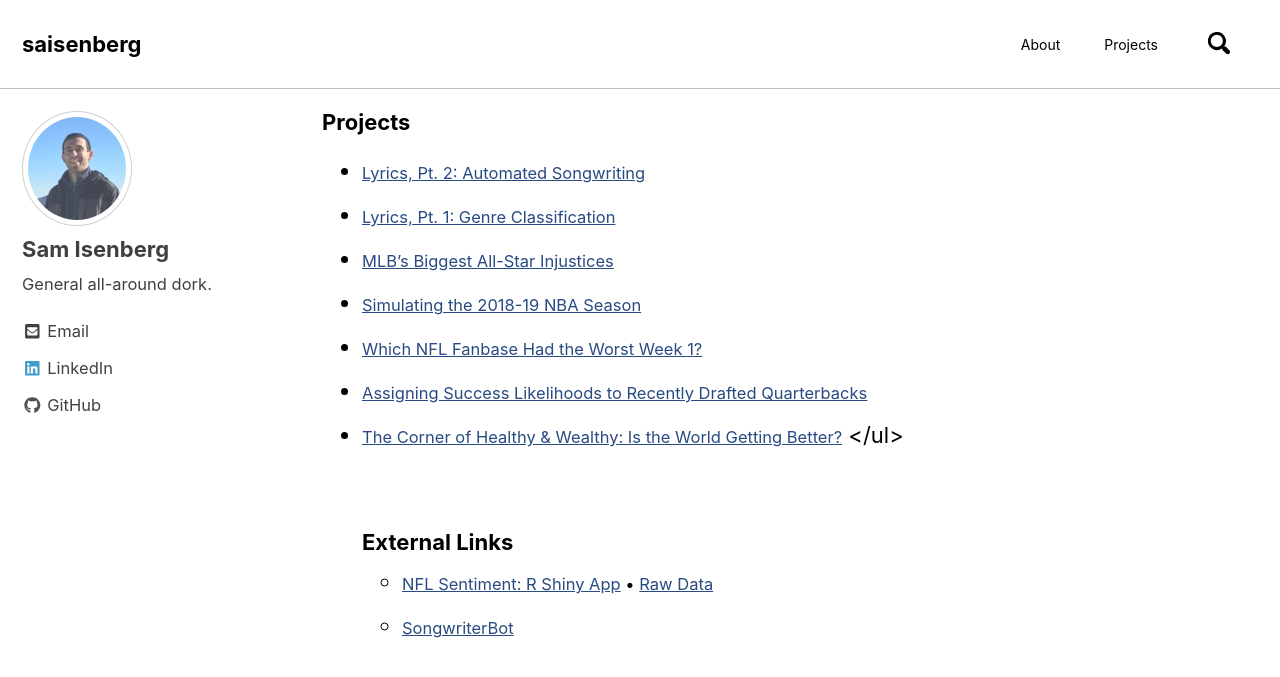
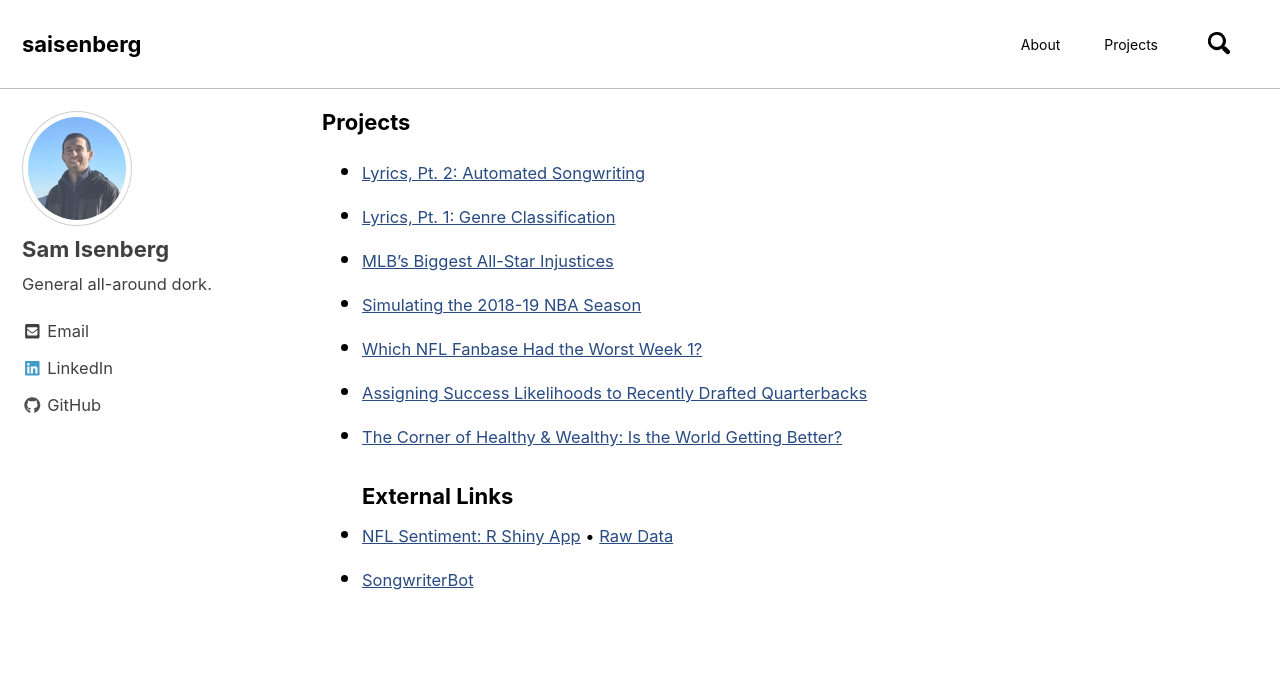
Before and after one commit to saisenberg/saisenberg.github.io, a Jekyll site: the page built from _pages/projects.md, in a window 1280 px wide and 900 px high. Shown: the top 677 px of the window. Built offline with Jekyll 4.4.1, drawn with Linux system fonts in a browser that asks for light colours; nearby versions of some CDN libraries.

```diff
--- a/CHANGELOG (SI).txt
+++ b/CHANGELOG (SI).txt
@@ -1,6 +1,6 @@
 CHANGELOG
 
-0.38-0.39
+0.38-0.40
 - added songwriterbot post
 - added external links section to projects page
 
--- a/_pages/projects.md
+++ b/_pages/projects.md
@@ -11,11 +11,9 @@ author_profile: true
         <small> <a href="{{ post.url }}">{{ post.title }}</a></small>
     {% endfor %}
 
-</ul>
 <br>
 <br>
 
-<h3>External Links</h3>
-<ul>
+<h1 class="page__title">External Links</h1>
 <li><small><a href="https://saisenberg.shinyapps.io/weekly-nfl-sentiment/">NFL Sentiment: R Shiny App</a> • <a href="https://docs.google.com/spreadsheets/d/17FIBsCmEbSYLDrcfK-z7y5cVPAKAWOQPi5a4kl3gCoE/edit#gid=560609653">Raw Data</a></small></li>
 <li><small><a href="http://songwriterbot.herokuapp.com">SongwriterBot</a></small></li>
```
